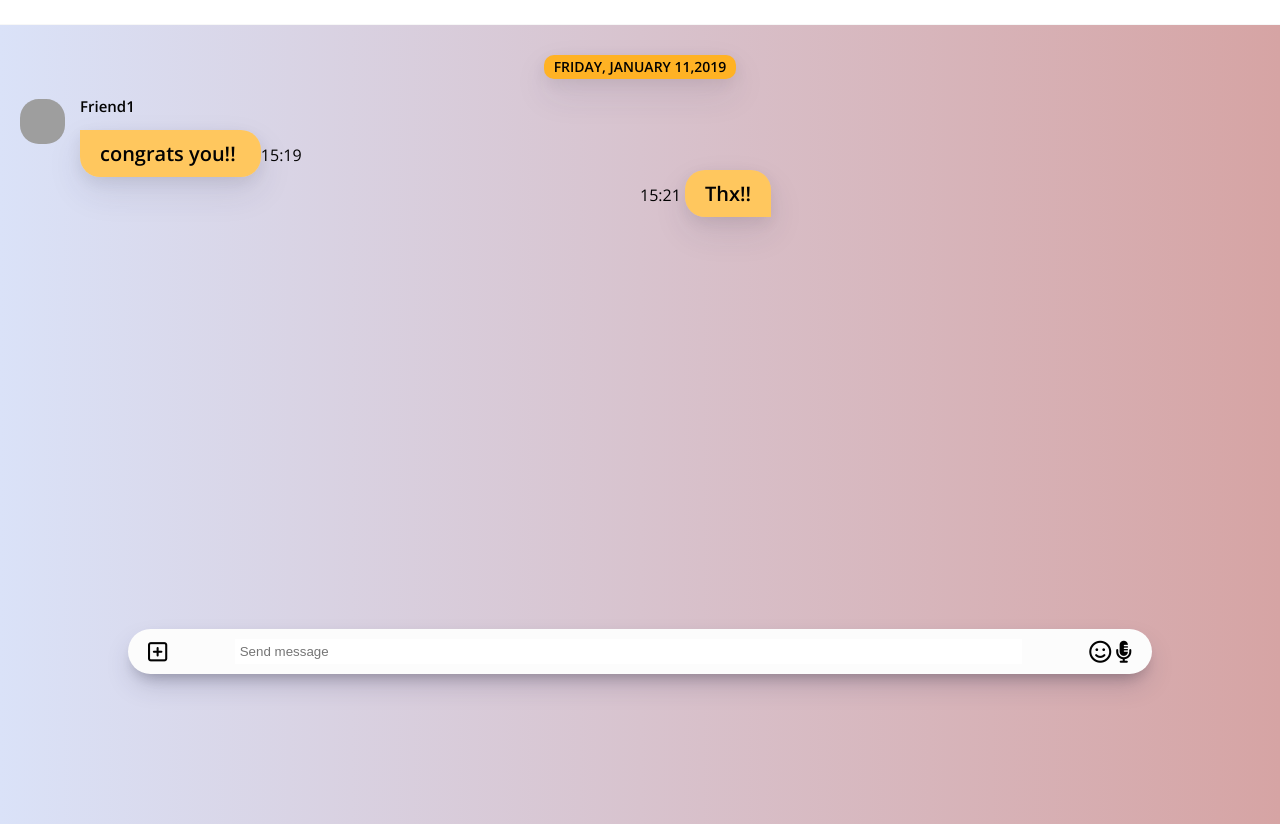
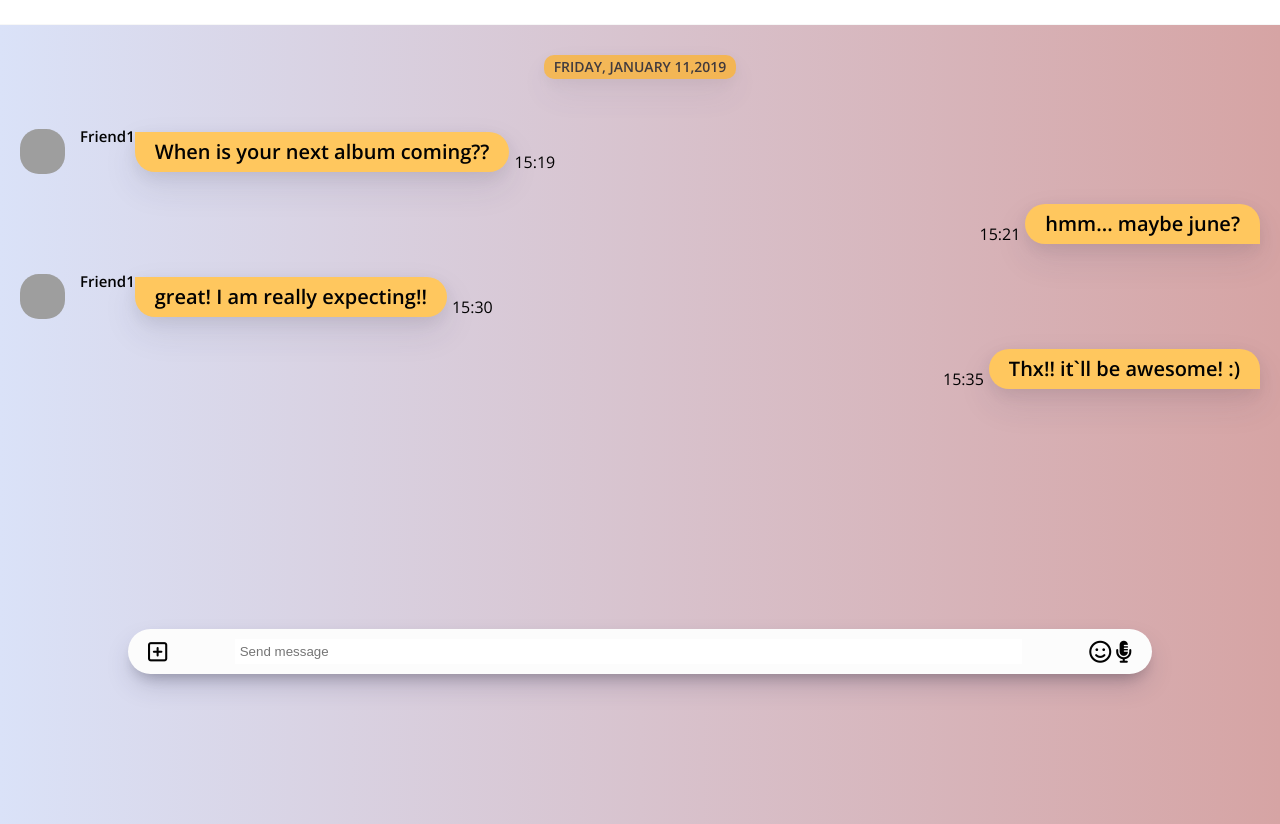
Before and after one commit to stich9208/KakaoTalk-Clone, a plain HTML site: page chat.html in a window 1280 px wide. Shown: the part 76-900 px from the top of the page. Drawn offline with nearby package versions, Linux system fonts and the light colour scheme; grey boxes are pictures that could not be loaded.

Commit message:
kakao-clone-day7

```diff
--- a/CSS/chat.css
+++ b/CSS/chat.css
@@ -60,22 +60,18 @@
   background-color: rgb(255, 178, 36);
   font-size: 14px;
   padding: 5px 10px;
-  margin-bottom: 20px;
+  margin-bottom: 50px;
   border-radius: 10px;
   box-shadow: 0 15px 35px rgba(50, 50, 93, 0.1), 0 5px 15px rgba(0, 0, 0, 0.07);
   text-transform: uppercase;
   font-weight: 600;
+  opacity: 0.7;
 }
 
 .message {
   display: flex;
-  align-items: flex-start;
-  width: 50%;
-  margin-bottom: 20px;
-}
-
-.message .message__content {
-  width: 80%;
+  width: 100%;
+  margin-bottom: 30px;
 }
 
 .incoming-message img {
@@ -85,13 +81,18 @@
   margin-right: 15px;
 }
 
+.message__friend {
+  display: block;
+}
+
 .incoming-message {
   align-self: flex-start;
 }
 
 .sent-message {
   display: flex;
-  align-self: flex-end;
+  justify-content: flex-end;
+  padding-right: 0px;
 }
 
 .message .message__talk {
@@ -117,3 +118,17 @@
 .sent-message .message__talk {
   border-bottom-right-radius: 0px;
 }
+
+.message__talk {
+  display: block;
+}
+
+.message__content {
+  display: flex;
+  align-items: center;
+}
+
+.message__timestamp {
+  margin: 0px 5px;
+  margin-top: 20px;
+}
--- a/chat.html
+++ b/chat.html
@@ -44,11 +44,41 @@
       </div>
     </header>
     <main class="chat-screen">
-      <div class="chat__column">
       <ul class="chat__messages">
         <span class="chat__timestamp">
           Friday, January 11,2019
         </span>
+        <li class="incoming-message message">
+          <img
+            src="https://images.unsplash.com/photo-1577639468428-be42ba130921?ixlib=rb-1.2.1&ixid=eyJhcHBfaWQiOjEyMDd9&auto=format&fit=crop&w=1233&q=80"
+            class="m-avatar message__avatar"
+            width="50px"
+            height="50px"
+          />
+          <div class="message__friend">
+            <span class="message__author">
+              Friend1
+            </span>
+          </div>
+          <div class="message__content">
+            <span class="message__talk">
+              When is your next album coming??
+            </span>
+            <span class="message__timestamp">
+              15:19
+            </span>
+          </div>
+        </li>
+        <li class="sent-message message">
+          <div class="message__content">
+            <span class="message__timestamp">
+              15:21
+            </span>
+            <span class="message__talk">
+              hmm... maybe june?
+            </span>
+          </div>
+        </li>
         <li class="incoming-message message">
           <img
             src="https://images.unsplash.com/photo-1577639468428-be42ba130921?ixlib=rb-1.2.1&ixid=eyJhcHBfaWQiOjEyMDd9&auto=format&fit=crop&w=1233&q=80"
@@ -61,25 +91,24 @@
               Friend1
             </span>
             <span class="message__talk">
-                congrats you!!
+              great! I am really expecting!!
             </span>
             <span class="message__timestamp">
-                15:19
+              15:30
             </span>
           </div>
         </li>
         <li class="sent-message message">
           <div class="message__content">
             <span class="message__timestamp">
-                15:21
+              15:35
             </span>
             <span class="message__talk">
-                Thx!!
+              Thx!! it`ll be awesome! :)
             </span>
           </div>
         </li>
       </ul>
-      </div>
     </main>
     <div class="chat__write">
       <div class="chat__write-column">
```
Lines whose indentation alone changed are shown as unchanged.
